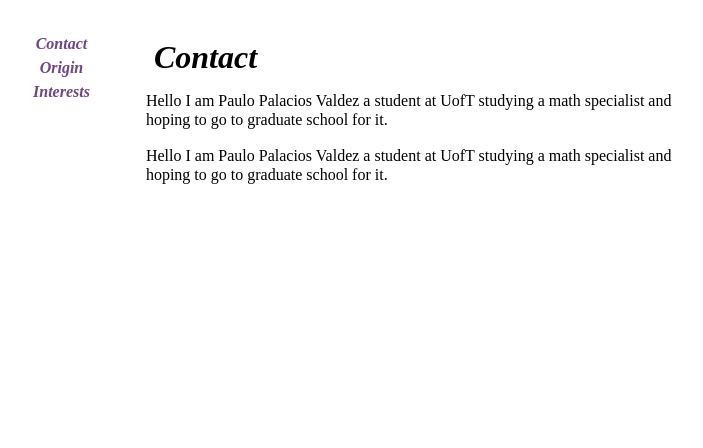
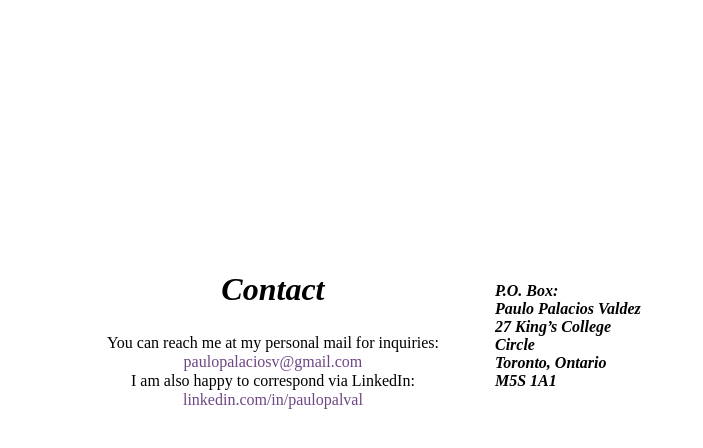
Before and after one commit to pauklo10/me, a plain HTML site: page contact/index.html in a window 1280 px wide. Shown: the whole page, without its empty margins (263-966 px from the left). Drawn offline with Linux system fonts and the light colour scheme.

Commit message:
pages update

```diff
--- /dev/null
+++ b/assets/css/contact.css
@@ -0,0 +1,25 @@
+.contact-wrapper {
+  min-height: 100vh;
+  display: flex;
+  align-items: center; /* vertical centering */
+  justify-content: center; /* horizontal centering */
+  transform: translateY(-4rem);
+}
+
+.post-outer {
+  display: flex;
+  align-items: center; /* align columns to each other */
+  gap: 3rem;
+}
+
+.contact {
+  text-align: center;
+  font-size: 1rem;
+  line-height: 1.2;
+}
+
+.headers {
+  flex: 0 0 10rem;
+  font-weight: bold;
+  font-style: italic;
+}
--- a/assets/css/home.css
+++ b/assets/css/home.css
@@ -1,13 +1,7 @@
-body {
+.hero-wrapper {
   min-height: 100vh;
   display: flex;
   flex-direction: column;
-}
-
-footer {
-  text-align: center;
-  padding: 1rem 0;
-  font-size: 0.85rem;
 }
 
 .hero {
--- a/assets/css/page.css
+++ b/assets/css/page.css
@@ -1,8 +1,3 @@
-body {
-  margin: 0;
-  padding: 0;
-}
-
 .container {
   max-width: 45rem;
   margin: 0 auto;
--- a/contact/index.html
+++ b/contact/index.html
@@ -1,33 +1,44 @@
+<!doctype html>
 <html lang="en">
   <head>
     <meta charset="UTF-8" />
     <meta name="viewport" content="width=device-width, initial-scale=1" />
     <title>about.me</title>
+
+    <link
+      rel="icon"
+      type="image/svg+xml"
+      href="../assets/images/cube-hole.svg"
+      size="any"
+    />
     <link href="../assets/css/global.css" rel="stylesheet" />
-    <link href="../assets/css/page.css" rel="stylesheet" />
+    <link href="../assets/css/contact.css" rel="stylesheet" />
   </head>
+
   <body>
-    <div class="container">
+    <div class="contact-wrapper">
       <div class="post-outer">
-        <div class="headers">
-          <ul>
-            <li><a href="index.html">Contact</a></li>
-            <li><a href="index.html">Origin</a></li>
-            <li><a href="index.html">Interests</a></li>
-          </ul>
-        </div>
-        <main>
+        <div class="contact">
           <h2>Contact</h2>
           <p>
-            Hello I am Paulo Palacios Valdez a student at UofT studying a math
-            specialist and hoping to go to graduate school for it.
+            You can reach me at my personal mail for inquiries:<br />
+            <a href="mailto:paulopalaciosv@gmail.com">
+              paulopalaciosv@gmail.com </a
+            ><br />
+            I am also happy to correspond via LinkedIn:<br />
+            <a href="https://www.linkedin.com/in/paulopalval">
+              linkedin.com/in/paulopalval
+            </a>
           </p>
+        </div>
 
-          <p>
-            Hello I am Paulo Palacios Valdez a student at UofT studying a math
-            specialist and hoping to go to graduate school for it.
-          </p>
-        </main>
+        <div class="headers">
+          P.O. Box:<br />
+          Paulo Palacios Valdez<br />
+          27 King’s College Circle<br />
+          Toronto, Ontario<br />
+          M5S 1A1
+        </div>
       </div>
     </div>
   </body>
```
Also changed, not shown: about/index.html (+17 -5 lines), blog/index.html (+9 -13 lines), index.html (+2 -0 lines), assets/css/blog.html (deleted), assets/css/contact.html (deleted).
